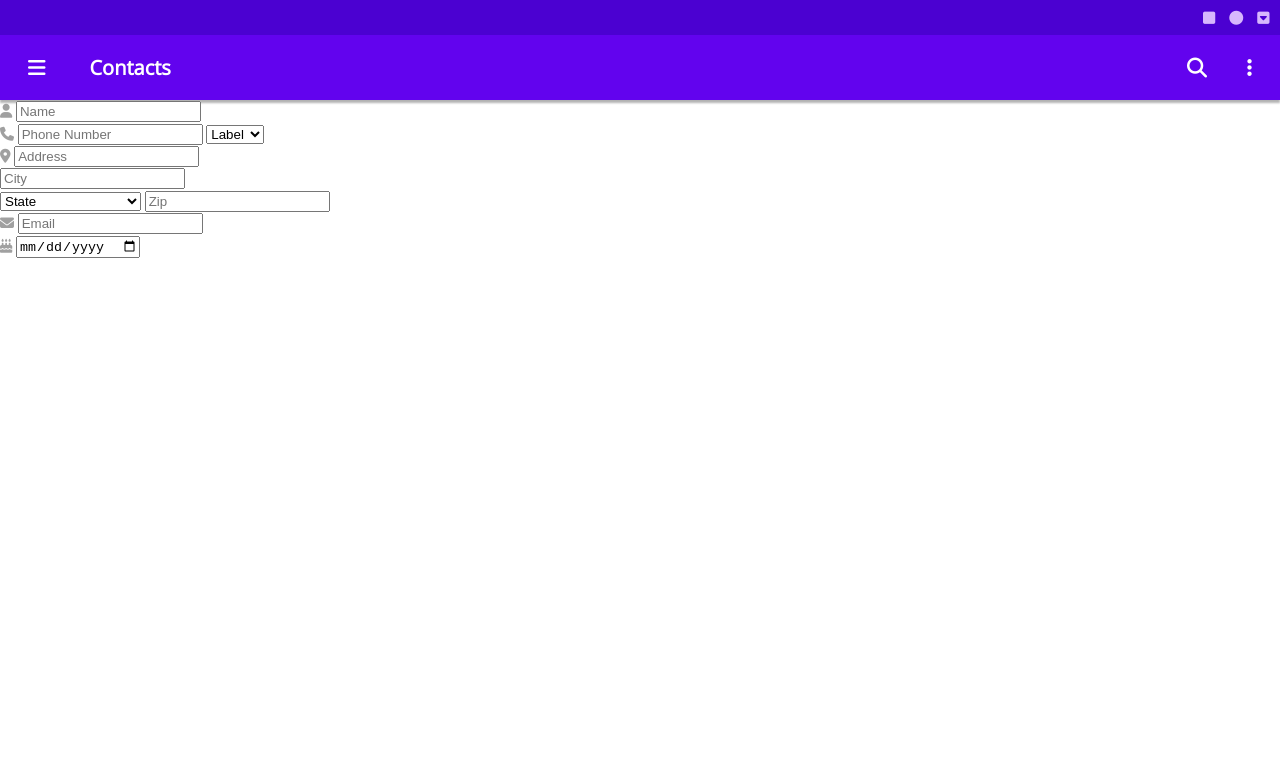
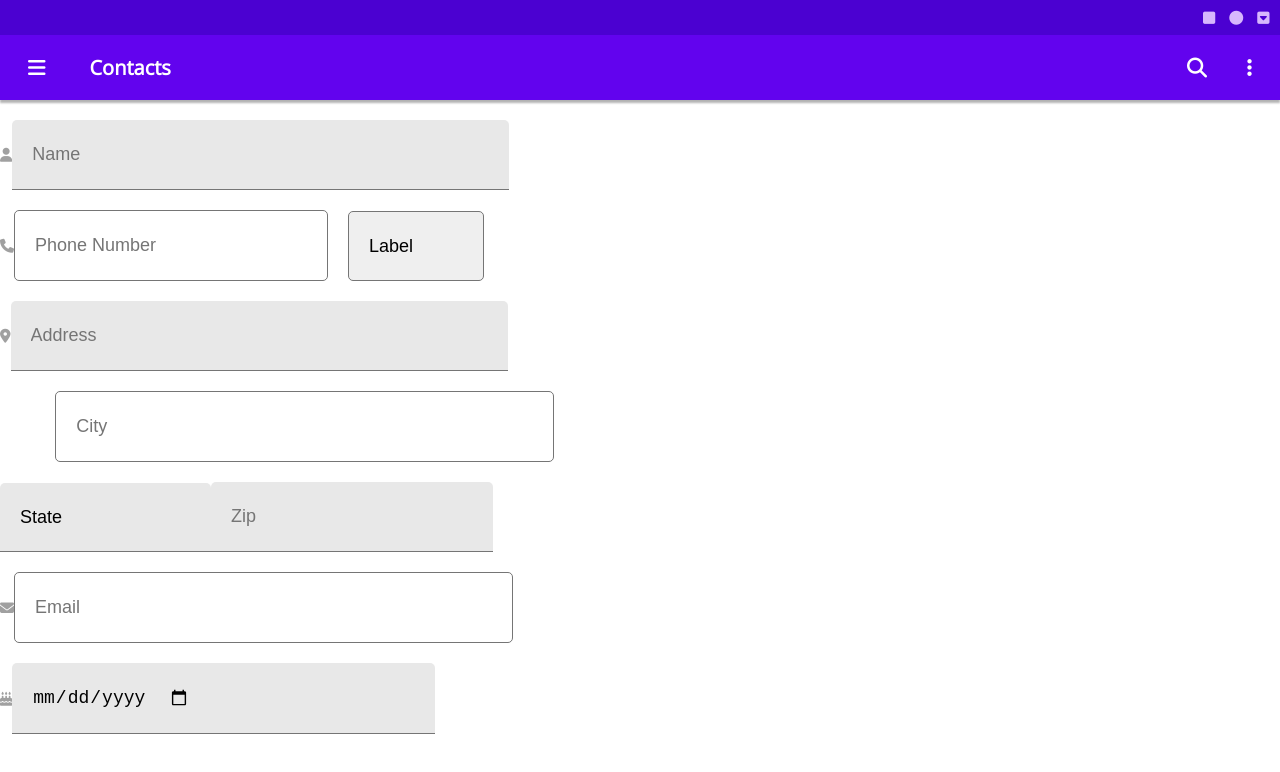
Before and after one commit to tommy-fm35/exercise-mobile-form, a plain HTML site: page index.html in a window 1280 px wide. Drawn offline with nearby package versions, Linux system fonts and the light colour scheme.

Commit message:
Add style to form fields
Changed size, font, and style of fields. There is still work to be
done, but the progress made is about 80-percent.

```diff
--- a/css/styles.css
+++ b/css/styles.css
@@ -35,3 +35,86 @@
   font-size: 1.25rem;
   padding: 0 0.75rem;
 }
+
+form {
+  display: flex;
+  flex-direction: column;
+  align-items: flex-start;
+  row-gap: 1.25rem;
+  margin-top: 1.25rem;
+}
+
+form > div {
+  display: flex;
+  align-items: center;
+}
+
+.input-full {
+  padding-left: 1.25rem;
+  padding-right: 245px;
+  padding-top: 1.5rem;
+  padding-bottom: 1.5rem;
+  font-size: 1.125rem;
+  border: 1.5px solid var(--border-dark);
+  border-radius: 5px;
+}
+
+.input-city {
+  margin-left: 3.45rem;
+}
+
+.dark-field {
+  background-color: var(--field-grey);
+  border: transparent;
+  border-bottom: 1.5px solid var(--border-dark);
+  border-radius: 0;
+  border-top-left-radius: 5px;
+  border-top-right-radius: 5px;
+}
+
+.phone-field {
+  padding-left: 1.25rem;
+  padding-right: 60px;
+  padding-top: 1.5rem;
+  padding-bottom: 1.5rem;
+  font-size: 1.125rem;
+  border: 1.5px solid var(--border-dark);
+  border-radius: 5px;
+  margin-right: 20px;
+}
+
+.label-field {
+  padding-left: 1.25rem;
+  padding-right: 65px;
+  padding-top: 1.5rem;
+  padding-bottom: 1.5rem;
+  font-size: 1.125rem;
+  border: 1.5px solid var(--border-dark);
+  border-radius: 5px;
+}
+
+select {
+  webkit-appearance: none;
+	moz-appearance: none;
+	ms-appearance: none;
+	o-appearance: none;
+	appearance: none;
+}
+
+.half-field {
+  padding-left: 1.25rem;
+  padding-right: 30px;
+  padding-top: 1.5rem;
+  padding-bottom: 1.5rem;
+  font-size: 1.125rem;
+}
+
+form > div > .svg-inline--fa {
+  display: var(--fa-display,inline-block);
+  height: 1em;
+  overflow: visible;
+  vertical-align: -0.125em;
+  font-size: 1.25rem;
+  padding: 20px;
+  color: var(--icon-dark);
+}
--- a/index.html
+++ b/index.html
@@ -38,28 +38,31 @@
       </div>
 
       <form>
+
         <div>
           <i class="fa-solid fa-user"></i>
-          <input type="text" placeholder="Name">
+          <input type="text" placeholder="Name" class="input-full dark-field">
         </div>
         <div>
           <i class="fa-solid fa-phone"></i>
-          <input type="text" placeholder="Phone Number">
-          <select name="Label" id="Label">
-            <option value="Label">Label</option>
-            <option value="Cell">Cell</option>
-            <option value="Home">Home</option>
-          </select>
+          <input type="text" placeholder="Phone Number" class="phone-field">
+          <div class="select-wrapper">
+            <select name="Label" id="Label" class="label-field">
+              <option value="Label">Label</option>
+              <option value="Cell">Cell</option>
+              <option value="Home">Home</option>
+            </select>
+          </div>
         </div>
         <div>
           <i class="fa-solid fa-location-dot"></i>
-          <input type="text" placeholder="Address">
+          <input type="text" placeholder="Address" class="input-full dark-field">
         </div>
         <div>
-          <input type="text" placeholder="City">
+          <input type="text" placeholder="City" class="input-full input-city">
         </div>
         <div>
-          <select name="State" id="State">
+          <select name="State" id="State" class="dark-field half-field">
             <option value="State">State</option>
             <option value="AL">Alabama</option>
             <option value="AK">Alaska</option>
@@ -113,15 +116,15 @@
             <option value="WI">Wisconsin</option>
             <option value="WY">Wyoming</option>
           </select>
-          <input type="number" placeholder="Zip">
+          <input type="number" placeholder="Zip" class="dark-field half-field">
         </div>
         <div>
           <i class="fa-solid fa-envelope"></i>
-          <input type="email" placeholder="Email">
+          <input type="email" placeholder="Email" class="input-full">
         </div>
         <div>
           <i class="fa-solid fa-cake-candles"></i>
-          <input type="date" placeholder="Birthday">
+          <input type="date" placeholder="Birthday" class="input-full dark-field">
         </div>
 
       </form>
```
